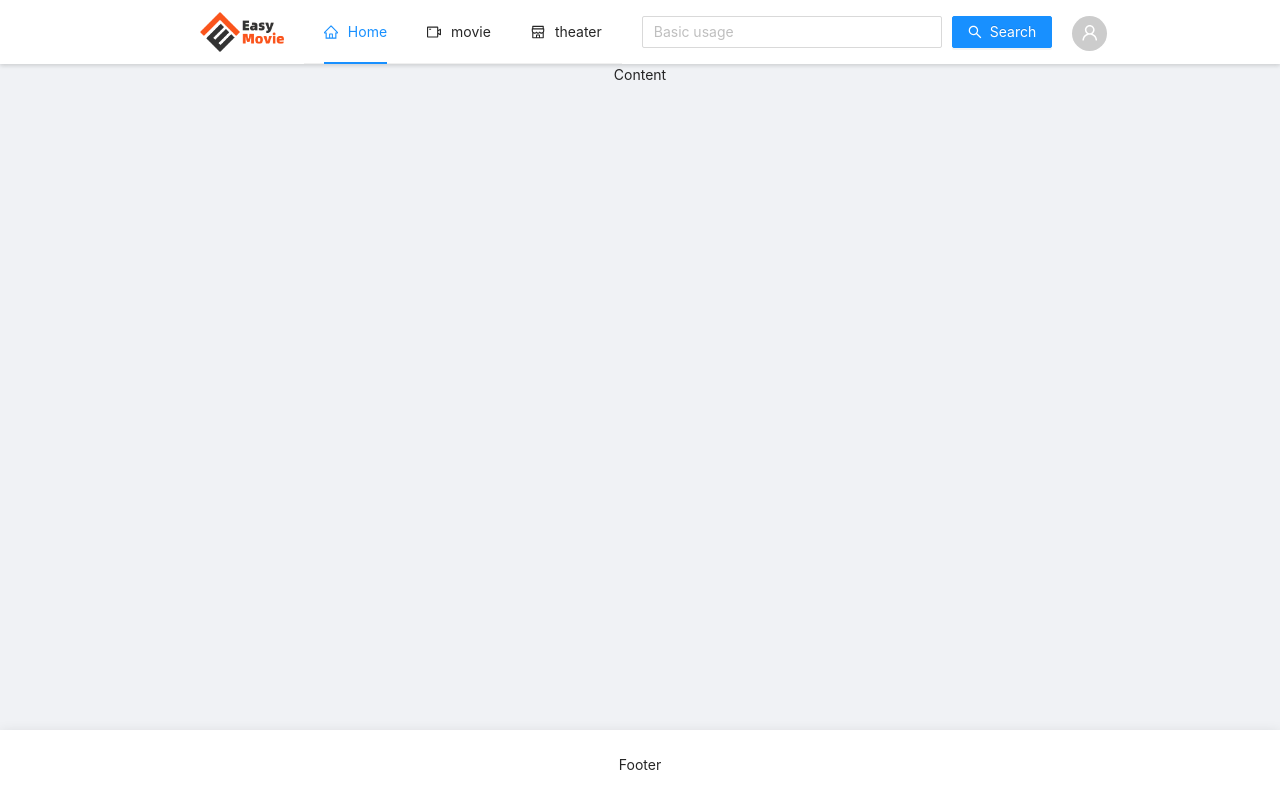
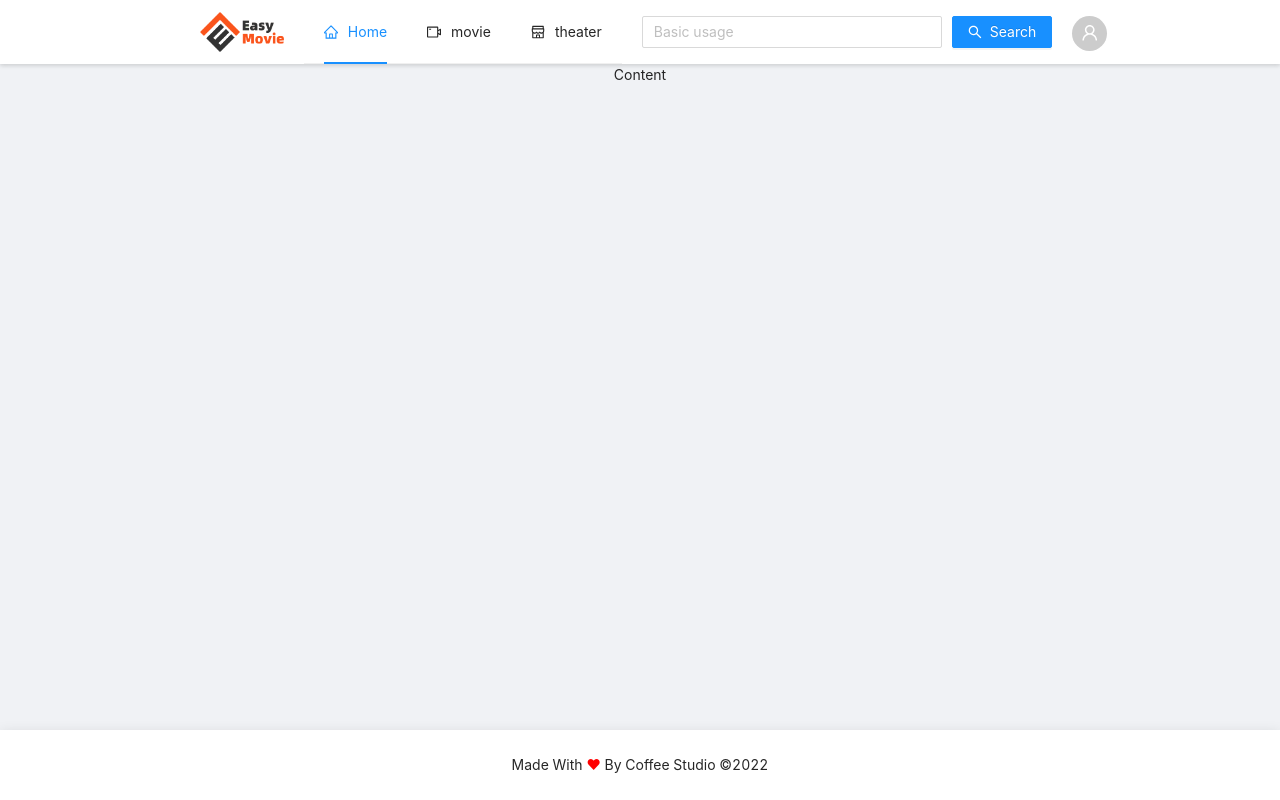
Before and after one commit to AFS-Bootcamp-202207-Class-3-1/easy-movie-ui, a React (Create React App) app: page /theater in a window 1280 px wide. Built offline with nearby package versions, Linux system fonts and the light colour scheme.

Commit message:
feat: add index footer

```diff
--- a/src/App.js
+++ b/src/App.js
@@ -1,6 +1,7 @@
 import "./App.css";
 import { Layout } from "antd";
 import IndexHeader from "./layout/IndexHeader";
+import IndexFooter from "./layout/IndexFooter";
 const { Header, Footer, Content } = Layout;
 
 function App() {
@@ -11,7 +12,9 @@ function App() {
           <IndexHeader />
         </Header>
         <Content className="main-content">Content</Content>
-        <Footer className="footer">Footer</Footer>
+        <Footer className="footer">
+          <IndexFooter />
+        </Footer>
       </Layout>
     </div>
   );
--- /dev/null
+++ b/src/layout/IndexFooter.js
@@ -0,0 +1,21 @@
+const IndexFooter = () => {
+  return (
+    <div
+      style={{
+        textAlign: "center",
+      }}
+    >
+      Made With{" "}
+      <span
+        style={{
+          color: "red",
+        }}
+      >
+        ❤
+      </span>{" "}
+      By Coffee Studio &copy;2022
+    </div>
+  );
+};
+
+export default IndexFooter;
```
